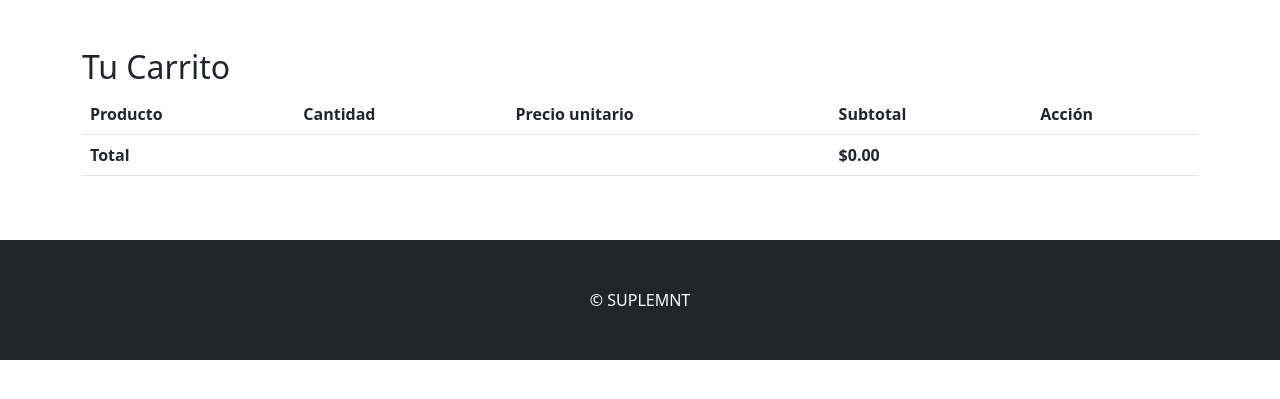
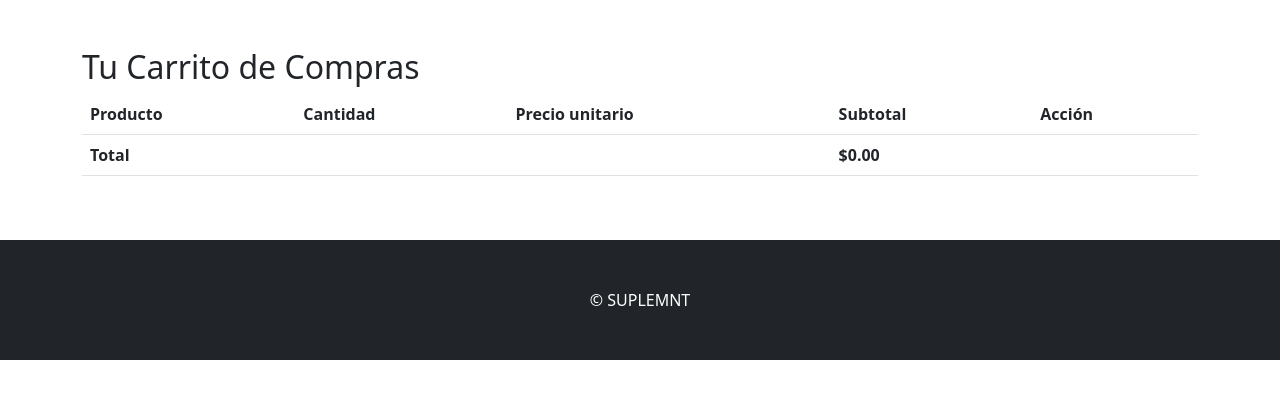
Before and after one commit to tomechava/suplemnt, a Django app: page /cart/ in a window 1280 px wide. Shown: the part 56-455 px from the top of the page. Run offline with Django 5.2, Linux system fonts and the light colour scheme; lists and menus that the app fills with data are empty; some libraries are stand-ins or nearby versions.

Commit message:
Update cart.html

```diff
--- a/supplements/templates/users/cart.html
+++ b/supplements/templates/users/cart.html
@@ -1,7 +1,7 @@
 {% extends 'base.html' %}
 {% block content %}
 <div class="container py-5">
-  <h2>Tu Carrito</h2>
+  <h2>Tu Carrito de Compras</h2>
   <table class="table">
     <thead>
       <tr>
@@ -13,7 +13,7 @@
       </tr>
     </thead>
     <tbody id="cart-table-body">
-      <!-- Aquí lo llena cart.js -->
+      <!-- cart.js llenará esta sección -->
     </tbody>
     <tfoot>
       <tr>
```
